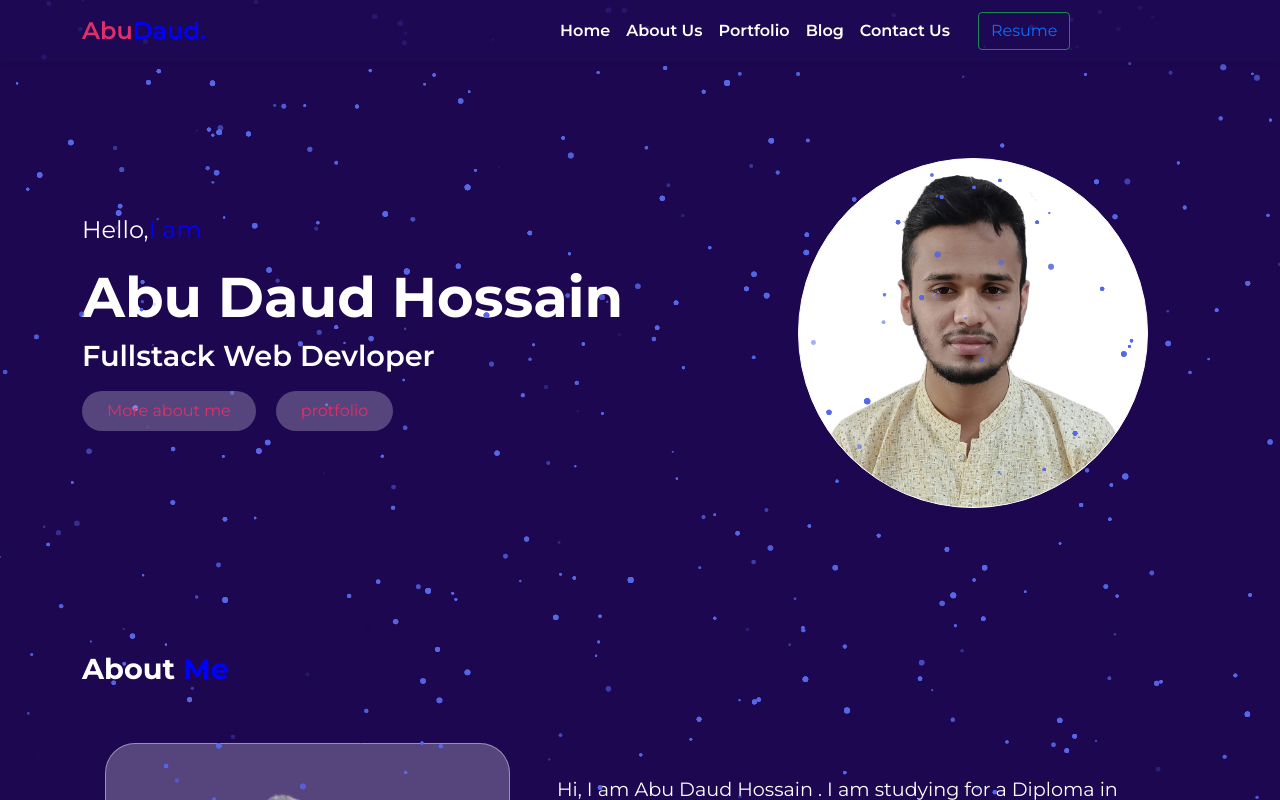
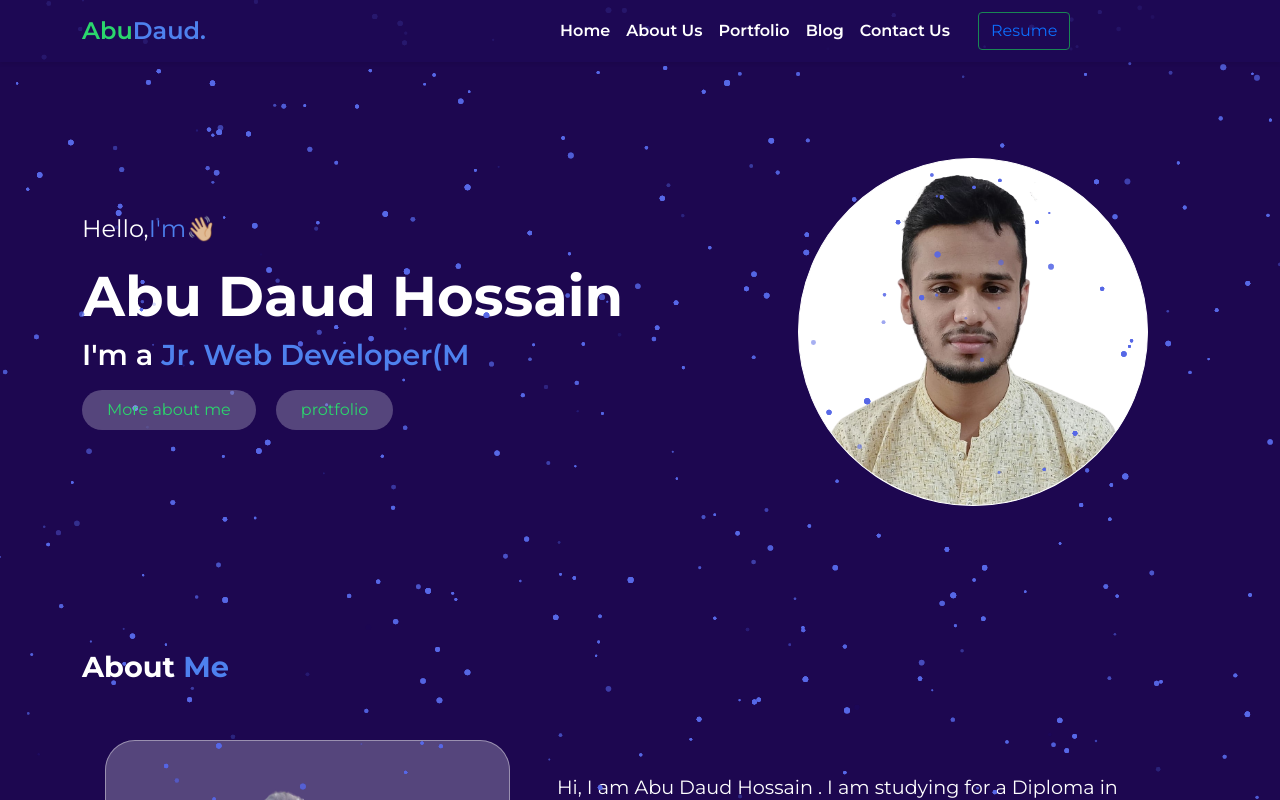
Before and after one commit to abudaudhossain/abudaud.web.app, a React (Create React App) app: page / in a window 1280 px wide. Shown: the top 800 px of the page. Built offline with nearby package versions, Linux system fonts and the light colour scheme.

Commit message:
add typical js

```diff
--- a/package.json
+++ b/package.json
@@ -13,6 +13,7 @@
     "react-router-dom": "^6.0.2",
     "react-scripts": "4.0.3",
     "react-tsparticles": "^1.37.5",
+    "react-typical": "^0.1.3",
     "web-vitals": "^1.0.1"
   },
   "scripts": {
--- a/src/App.css
+++ b/src/App.css
@@ -4,8 +4,8 @@
  Variables
 ==================== */
 :root {
-  --main-color          : #e02f6b;
-  --blue                : #0000ff;
+  --main-color          : #2bd66d;
+  --blue                : #4e81ee;
   --blue-dark           : #fff;
   /* --blue-dark           : #18293c; */
   --orange              : #ffa500;
--- a/src/Pages/Home/Hero/Hero.css
+++ b/src/Pages/Home/Hero/Hero.css
@@ -12,9 +12,9 @@
 }
 
 .img-area {
-    width           : 350px;
+    max-width           : 350px;
     background-color: white;
-    height          : 350px;
+    max-height          : 350px;
     border          : 1px solid var(--white);
     border-radius   : 50%;
     overflow        : hidden;
--- a/src/Pages/Home/Hero/Hero.js
+++ b/src/Pages/Home/Hero/Hero.js
@@ -4,6 +4,7 @@ import { Link } from 'react-router-dom';
 import "./Hero.css";
 import heroImg from "../../../profile.png";
 import ParticleBackground from '../../../ParticleBackground/ParticleBackground';
+import Typical from 'react-typical';
 
 const Hero = () => {
     return (
@@ -14,9 +15,25 @@ const Hero = () => {
                 <Row className="align-items-center justify-content-center">
                     <Col sm={12} lg={7} className="order-1 order-lg-0">
                         <div className="text-area text-sm-center text-lg-start pb-5">
-                            <p>Hello,<span class="text-color">I am</span></p>
+                            <p>Hello,<span class="text-color">I'm👋🏼</span></p>
                             <h1>Abu Daud Hossain</h1>
-                            <h3>Fullstack Web Devloper</h3>
+                            <h3>I'm a {" "}
+                                <span class="text-color">
+                                    <Typical
+                                        loop={Infinity}
+                                        wrapper="n"
+                                        steps={[
+                                            'Frontend Developer💻',
+                                            1000,
+                                            'Jr. Web Developer(MERN)💻',
+                                            1000,
+                                            'Web Designer💻',
+                                            700
+                                        ]}
+
+                                    />
+                                </span>
+                            </h3>
 
                             <Link to="/about" className="myBtn mr">More about me</Link>
                             <Link to="/portfolio" className="myBtn">protfolio</Link>
--- a/src/Pages/Home/HomeAbout/HomeAbout.js
+++ b/src/Pages/Home/HomeAbout/HomeAbout.js
@@ -24,13 +24,13 @@ const HomeAbout = () => {
                             <p> Also, I have gathered vast knowledge about coding, designing, markup languages, and other things that are related to this sector. I have already developed 9 projects with JavaScript and React.js.
                         </p>
                         <h3 class="skill-text">Skill</h3>
-                        <span class="skill-myBtn mr">Css</span>
-                        <span class="skill-myBtn mr">HTML</span>
-                        <span class="skill-myBtn mr">CSS</span>
                         <span class="skill-myBtn mr">JavaScript</span>
+                        <span class="skill-myBtn mr">React JS</span>
+                        <span class="skill-myBtn mr">HTML5</span>
+                        <span class="skill-myBtn mr">Css3</span>
+                        <span class="skill-myBtn mr">Bootstrap</span>
+                        <span class="skill-myBtn mr">Node js</span>
                         <span class="skill-myBtn mr">C++</span>
-                        <span class="skill-myBtn mr">Python</span>
-                        <span class="skill-myBtn mr">Node js</span>
 
                         <div>
                             <Link class="myBtn mr" to="/about">More about me</Link>
```
Also changed, not shown: 1 other file (tests, documents, lock files or other folders).
